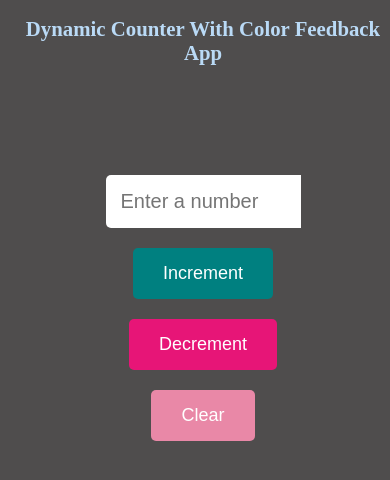
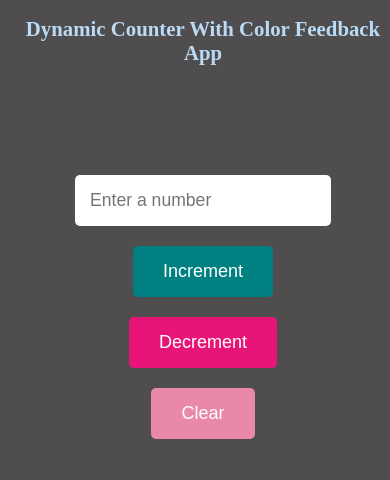
Before and after one commit to mehak-1903/JSProjects, a plain HTML site: page Project7_dynamic-counter-app/index.html in a window 390 px wide. Drawn offline with Linux system fonts and the light colour scheme.

Commit message:
Adding responsiveness to the Project

```diff
--- a/Project7_dynamic-counter-app/style.css
+++ b/Project7_dynamic-counter-app/style.css
@@ -60,15 +60,15 @@ input {
     }
 
     .container {
-        height: 100%;
-        width: 50%;
+        height: auto;
+        width: 80%;
         margin: auto;
         padding: 80px 0;
-        overflow: hidden;
     }
 
     input{
         margin: auto;
+        font-size: 1.1rem;
     }
 }
 
```
